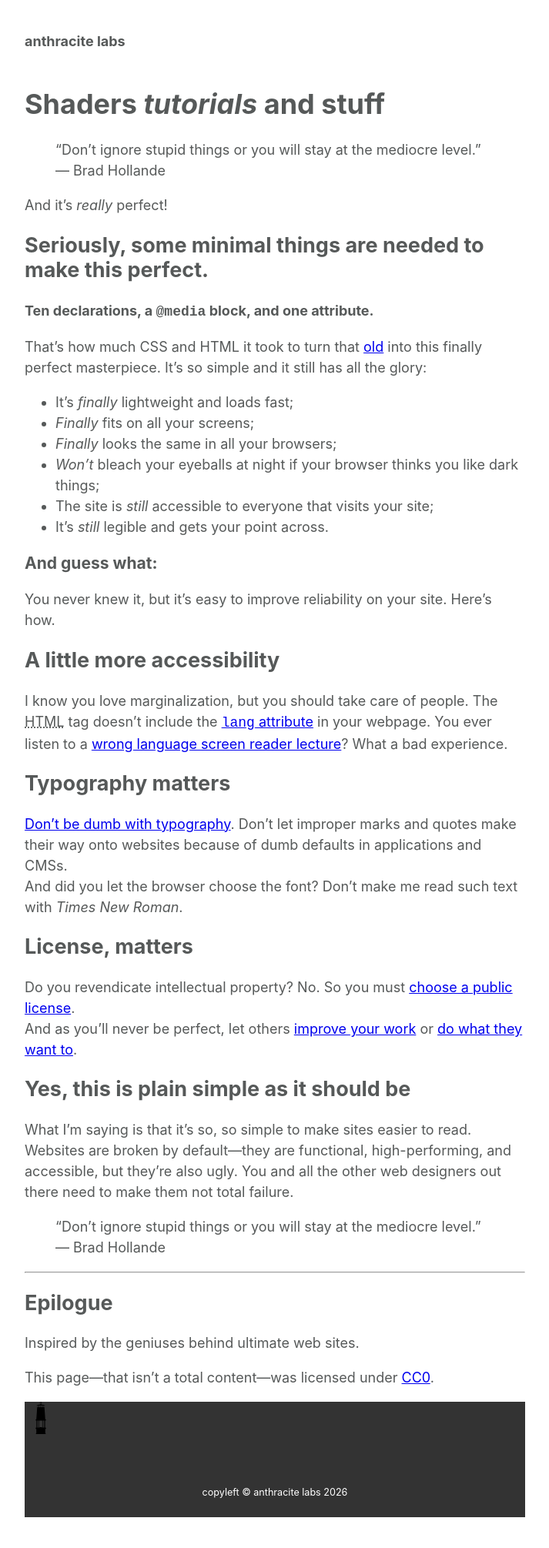
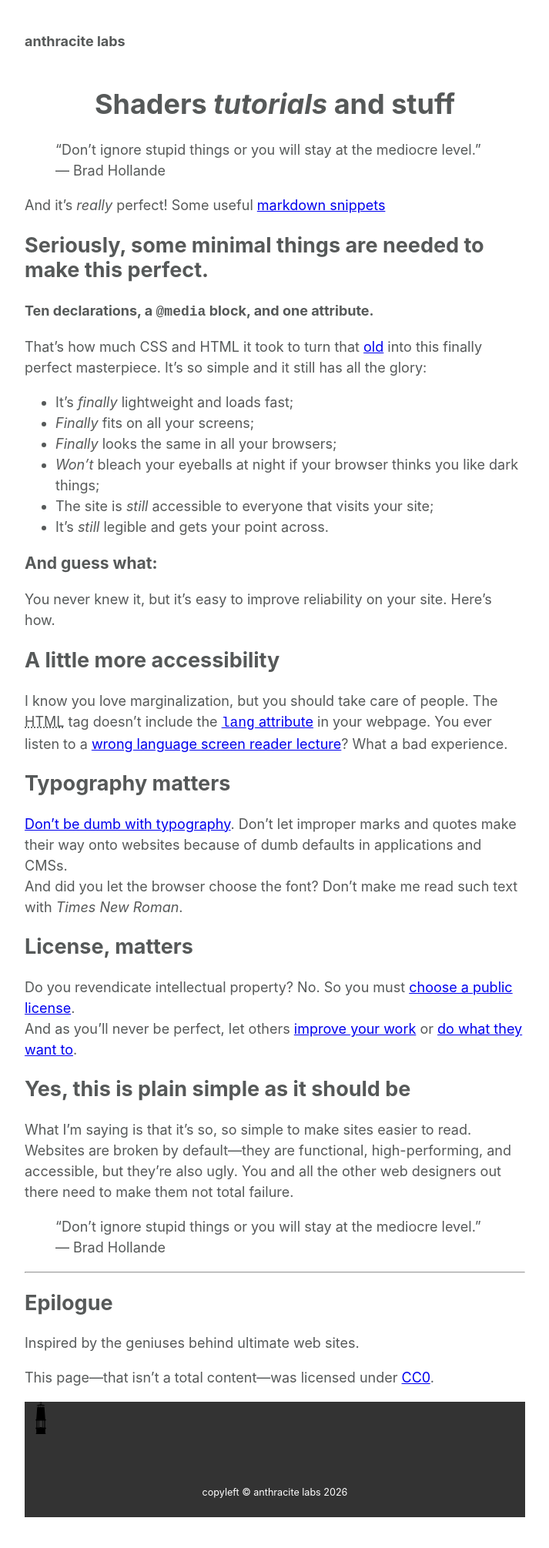
Before and after one commit to anthracitelabs/anthracitelabs.github.io, a Jekyll site: the page built from index.md, in a window 1280 px wide. Shown: the whole page at 77% size, without its empty margins (283-996 px from the left). Built offline with Jekyll 4.4.1, drawn with Linux system fonts in a browser that asks for light colours; the repository's description, which GitHub fills in, is left out; our own code applies the rules of GitHub Pages for plain Markdown files.

Commit message:
page update

```diff
--- a/anthracitestyle.css
+++ b/anthracitestyle.css
@@ -15,7 +15,11 @@ body {
   color: #565959;
 }
 
-h1,
+h1 {
+  line-height: 1.2;
+  text-align: center;
+}
+
 h2,
 h3 {
   line-height: 1.2;
@@ -34,13 +38,4 @@ h3 {
   a:visited {
     color: #babfb7;
   }
-    copyright {
-        position: absolute;
-        width: 100%;
-        color: #fff;
-        line-height: 40px;
-        font-size: 0.7em;
-        text-align: center;
-        bottom:0;
-    }
 }
--- a/index.md
+++ b/index.md
@@ -7,7 +7,7 @@ layout: default
 > "Don't ignore stupid things or you will stay at the mediocre level."
 > — Brad Hollande
 
-And it's _really_ perfect!
+And it's _really_ perfect! Some useful [markdown snippets](https://github.com/markdown-templates/markdown-snippets?tab=readme-ov-file)
 
 ## Seriously, some minimal things are needed to make this perfect.
 
```
